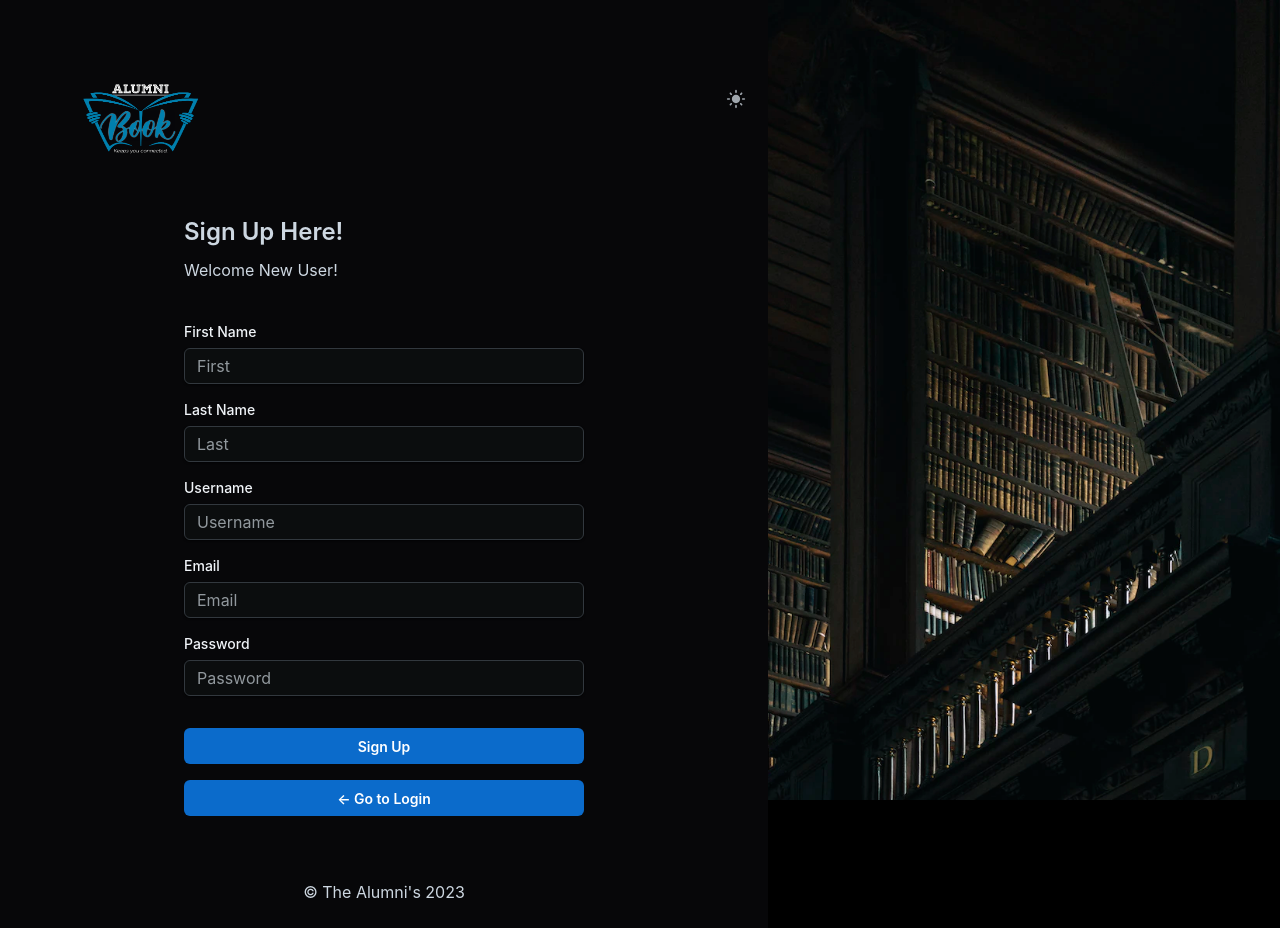
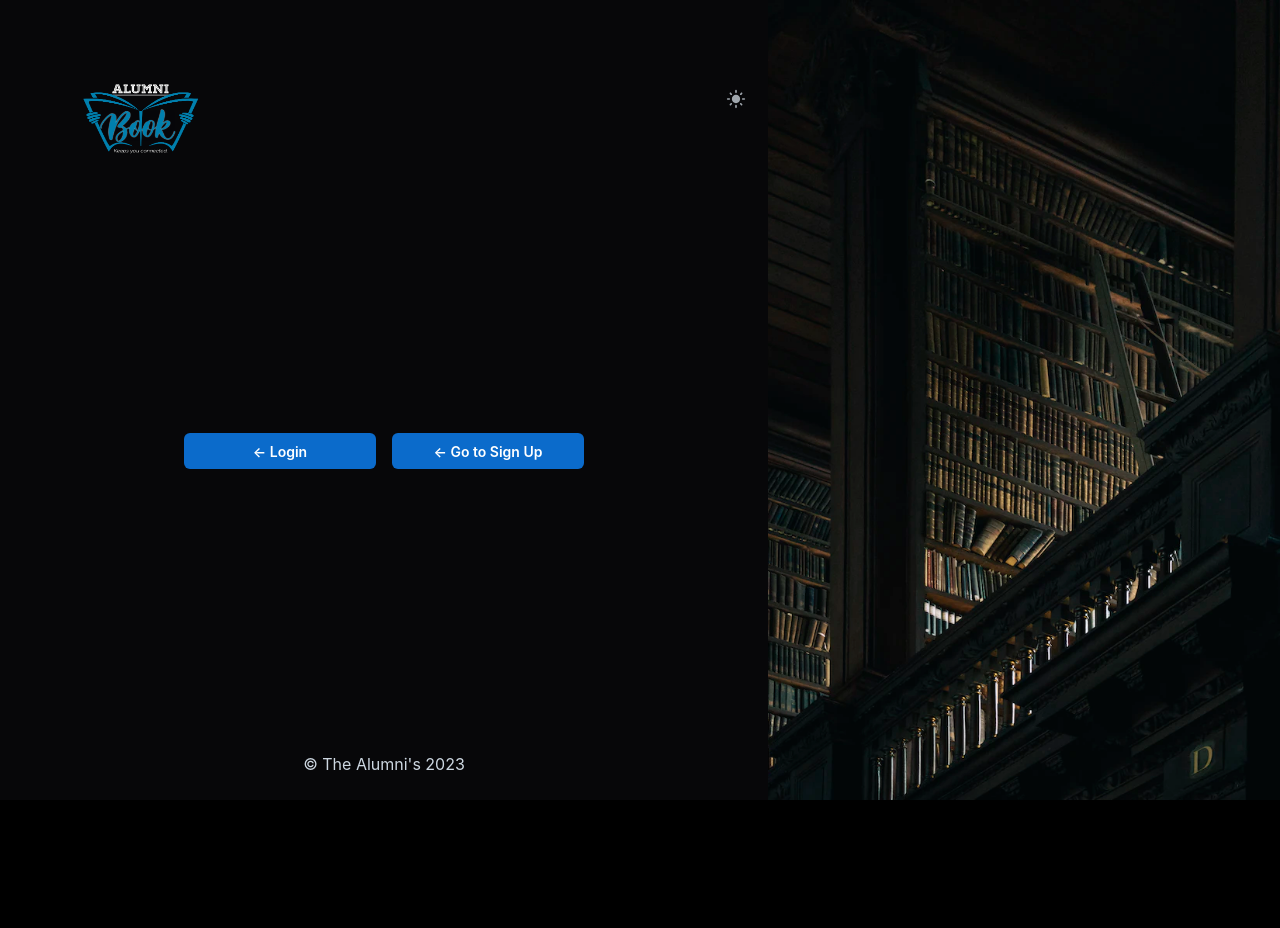
Before and after one commit to sonam-git/MEARN_Alumni_Book, a React (Create React App) app in the folder client/: page / in a window 1280 px wide. After the commit the page ends 800 px from the top, so only its background shows below. Built offline with nearby package versions, Linux system fonts and the light colour scheme.

Commit message:
update login/signup component. both working

```diff
--- a/client/src/components/Dashboard.js
+++ b/client/src/components/Dashboard.js
@@ -15,6 +15,8 @@ import ListItemButton from '@mui/joy/ListItemButton';
 import ListItemContent from '@mui/joy/ListItemContent';
 import ListSubheader from '@mui/joy/ListSubheader';
 import ListItemDecorator from '@mui/joy/ListItemDecorator';
+import Login from './Login';
+
 
 
 // Icons import
@@ -70,6 +72,9 @@ function ColorSchemeToggle() {
 }
 
 const Dashboard = () => {
+
+  const [showLogin, setShowLogin] = useState(false);
+
   const [drawerOpen, setDrawerOpen] = React.useState(false);
   const [isSheetOpen, setIsSheetOpen] = useState(false);
 
@@ -78,6 +83,10 @@ const Dashboard = () => {
 
 
   const [selectedItem, setSelectedItem] = useState('explore');
+
+  const handleShowLogin = () => {
+    setShowLogin(true);
+  };
 
   const handleItemClick = (item) => {
     setSelectedItem(item);
@@ -184,6 +193,7 @@ const Dashboard = () => {
               style={{
                 padding: '10px'
               }}
+              onClick={handleShowLogin}
             >
               <HomeIcon
               style={{
@@ -324,9 +334,9 @@ const Dashboard = () => {
         <Layout.Main>
         {showConnect && <Connect/>}
         {showExplore && <Explore/>}
+        {showLogin && <Login/>}
 
         </Layout.Main>
-
         {/* Right Side Profile View */}
 
         {isSheetOpen &&  (
--- a/client/src/components/Login.js
+++ b/client/src/components/Login.js
@@ -8,6 +8,7 @@ import Checkbox from '@mui/joy/Checkbox';
 import FormControl from '@mui/joy/FormControl';
 import FormLabel, { formLabelClasses } from '@mui/joy/FormLabel';
 import IconButton from '@mui/joy/IconButton';
+import HomeIcon from '@mui/icons-material/Home';
 // import Link from '@mui/joy/Link';
 import Input from '@mui/joy/Input';
 import Typography from '@mui/joy/Typography';
@@ -21,6 +22,7 @@ import { useMutation } from '@apollo/client';
 import { LOGIN } from '../utils/mutations';
 import Auth from '../utils/auth';
 import { Link } from 'react-router-dom';
+import { Grid } from '@mui/material';
 
 const ColorSchemeToggle = ({ onClick, ...props }) => {
   const { mode, setMode } = useColorScheme();
@@ -32,6 +34,9 @@ const ColorSchemeToggle = ({ onClick, ...props }) => {
     return <IconButton size="sm" variant="plain" color="neutral" disabled />;
   }
   return (
+    <div style={{ position: 'fixed', top: '100px', right: '10px' }}>
+    <Grid container spacing={1} alignItems="center">
+      <Grid item>
     <IconButton
       id="toggle-mode"
       size="sm"
@@ -40,16 +45,37 @@ const ColorSchemeToggle = ({ onClick, ...props }) => {
       aria-label="toggle light/dark mode"
       {...props}
       onClick={(event) => {
-        if (mode === 'light') {
-          setMode('dark');
+        if (mode === "light") {
+          setMode("dark");
         } else {
-          setMode('light');
+          setMode("light");
         }
         onClick?.(event);
       }}
     >
-      {mode === 'light' ? <DarkModeRoundedIcon /> : <LightModeRoundedIcon />}
+      {mode === "light" ? <DarkModeRoundedIcon /> : <LightModeRoundedIcon />}
     </IconButton>
+    </Grid>
+    <Grid item>
+    <Link to="/"><IconButton
+              size="sm"
+              variant="outlined"
+              color="primary"
+              component="a"
+              style={{
+                padding: '10px'
+              }}
+            >
+              <HomeIcon
+              style={{
+                marginRight: '5px'
+              }}
+              />
+              Home
+            </IconButton></Link>
+    </Grid>
+    </Grid>
+    </div>
   );
 };
 
@@ -222,9 +248,9 @@ const ColorSchemeToggle = ({ onClick, ...props }) => {
                 checked={formState.persistent}
                 onChange={handleChange}
               />
-                <Link fontSize="sm" href="#replace-with-a-link" fontWeight="lg">
+                {/* <Link fontSize="sm" href="#replace-with-a-link" fontWeight="lg">
                   Forgot your password?
-                </Link>
+                </Link> */}
               </Box>
               {error ? (
           <div>
--- a/client/src/components/Signup.js
+++ b/client/src/components/Signup.js
@@ -7,7 +7,7 @@ import Button from "@mui/joy/Button";
 import FormControl from "@mui/joy/FormControl";
 import FormLabel, { formLabelClasses } from "@mui/joy/FormLabel";
 import IconButton from "@mui/joy/IconButton";
-// import Link from "@mui/joy/Link";
+import HomeIcon from '@mui/icons-material/Home';
 import Input from "@mui/joy/Input";
 import Typography from "@mui/joy/Typography";
 import DarkModeRoundedIcon from "@mui/icons-material/DarkModeRounded";
@@ -19,18 +19,24 @@ import { ADD_USER } from "../utils/mutations";
 import Auth from "../utils/auth";
 import { useMutation } from "@apollo/client";
 import { Link } from 'react-router-dom';
+import { Grid } from "@mui/material";
+
 
 // allows toggling between light and dark modes.
 const ColorSchemeToggle = ({ onClick, ...props }) => {
   const { mode, setMode } = useColorScheme();
-  const [mounted, setMounted] = React.useState(false);
+  const [mounted, setMounted] = useState(false);
   React.useEffect(() => {
     setMounted(true);
   }, []);
   if (!mounted) {
-    return <IconButton size="sm" variant="plain" color="neutral" disabled />;
+    return <IconButton size="sm" variant="plain" color="neutral" disabled />
+    ;
   }
   return (
+    <div style={{ position: 'fixed', top: '100px', right: '10px' }}>
+    <Grid container spacing={1} alignItems="center">
+      <Grid item>
     <IconButton
       id="toggle-mode"
       size="sm"
@@ -49,6 +55,27 @@ const ColorSchemeToggle = ({ onClick, ...props }) => {
     >
       {mode === "light" ? <DarkModeRoundedIcon /> : <LightModeRoundedIcon />}
     </IconButton>
+    </Grid>
+    <Grid item>
+    <Link to="/"><IconButton
+              size="sm"
+              variant="outlined"
+              color="primary"
+              component="a"
+              style={{
+                padding: '10px'
+              }}
+            >
+              <HomeIcon
+              style={{
+                marginRight: '5px'
+              }}
+              />
+              Home
+            </IconButton></Link>
+    </Grid>
+    </Grid>
+    </div>
   );
 };
 
@@ -176,7 +203,8 @@ export const Signup = () => {
               </Typography>
             </div>
             <form onSubmit={handleFormSubmit}>
-              <FormControl required>
+            <div style={{ display: 'flex', columnGap: 3}}>
+  <FormControl required >
     <FormLabel>First Name</FormLabel>
     <Input
       placeholder="First"
@@ -196,6 +224,7 @@ export const Signup = () => {
       onChange={handleChange}
     />
   </FormControl>
+</div>
               <FormControl required>
                 <FormLabel>Username</FormLabel>
                 <Input
--- a/client/src/pages/Home.js
+++ b/client/src/pages/Home.js
@@ -1,14 +1,184 @@
-// import necessary components
-import Signup from "../components/Signup";
+import React from 'react';
+import { CssVarsProvider, useColorScheme } from '@mui/joy/styles';
+import GlobalStyles from '@mui/joy/GlobalStyles';
+import CssBaseline from '@mui/joy/CssBaseline';
+import Box from '@mui/joy/Box';
+import Button from '@mui/joy/Button';
+import IconButton from '@mui/joy/IconButton';
+import { formLabelClasses } from '@mui/joy/FormLabel';
+import Typography from '@mui/joy/Typography';
+import DarkModeRoundedIcon from '@mui/icons-material/DarkModeRounded';
+import LightModeRoundedIcon from '@mui/icons-material/LightModeRounded';
+import DarkModePicture from '../assets/images/darkmode-pic.webp';
+import LightModePicture from '../assets/images/lightmode-pic.jpg';
+import Logo from '../assets/images/AB_Logo.png';
+import { Link } from 'react-router-dom';
+import { Grid } from '@material-ui/core';
 
+const ColorSchemeToggle = ({ onClick, ...props }) => {
+  const { mode, setMode } = useColorScheme();
+  const [mounted, setMounted] = React.useState(false);
+  React.useEffect(() => {
+    setMounted(true);
+  }, []);
+  if (!mounted) {
+    return <IconButton size="sm" variant="plain" color="neutral" disabled />;
+  }
+  return (
+    <IconButton
+      id="toggle-mode"
+      size="sm"
+      variant="plain"
+      color="neutral"
+      aria-label="toggle light/dark mode"
+      {...props}
+      onClick={(event) => {
+        if (mode === 'light') {
+          setMode('dark');
+        } else {
+          setMode('light');
+        }
+        onClick?.(event);
+      }}
+    >
+      {mode === 'light' ? <DarkModeRoundedIcon /> : <LightModeRoundedIcon />}
+    </IconButton>
 
-// Home page
-const Home = () => {
-    return (
-      <div className="container">
-        <Signup />
-      </div>
-    );
-  };
+  );
 
-  export default Home;
+};
+
+ export const Home = () => {
+
+  return (
+    <CssVarsProvider
+      defaultMode="dark"
+      disableTransitionOnChange
+    >
+      <CssBaseline />
+      <GlobalStyles
+        styles={{
+          ':root': {
+            '--Collapsed-breakpoint': '1000px', // form will stretch when viewport is below `769px`
+            '--Cover-width': '40vw', // must be `vw` only
+            '--Form-maxWidth': '1150px',
+            '--Transition-duration': '0.4s', // set to `none` to disable transition
+          },
+        }}
+      />
+      <Box
+        sx={(theme) => ({
+          width:
+            'clamp(100vw - var(--Cover-width), (var(--Collapsed-breakpoint) - 100vw) * 999, 100vw)',
+          transition: 'width var(--Transition-duration)',
+          transitionDelay: 'calc(var(--Transition-duration) + 0.1s)',
+          position: 'relative',
+          zIndex: 1,
+          display: 'flex',
+          justifyContent: 'flex-end',
+          backdropFilter: 'blur(4px)',
+          backgroundColor: 'rgba(255 255 255 / 0.6)',
+          [theme.getColorSchemeSelector('dark')]: {
+            backgroundColor: 'rgba(19 19 24 / 0.4)',
+          },
+        })}
+      >
+        <Box
+          sx={{
+            display: 'flex',
+            flexDirection: 'column',
+            minHeight: '100dvh',
+            width:
+              'clamp(var(--Form-maxWidth), (var(--Collapsed-breakpoint) - 100vw) * 999, 100%)',
+            maxWidth: '100%',
+            px: 2,
+          }}
+        >
+          <Box
+            component="header"
+            sx={{
+              py: 3,
+              display: 'flex',
+              alignItems: 'center',
+              justifyContent: 'space-between',
+            }}
+          >
+
+               {/* Logo */}
+          <img src={Logo} alt="Logo" width={250} height={150} />
+
+            <ColorSchemeToggle />
+          </Box>
+          <Box
+            component="main"
+            sx={{
+              my: 'auto',
+              py: 2,
+              pb: 5,
+              display: 'flex',
+              flexDirection: 'column',
+              gap: 2,
+              width: 400,
+              maxWidth: '100%',
+              mx: 'auto',
+              borderRadius: 'sm',
+              '& form': {
+                display: 'flex',
+                flexDirection: 'column',
+                gap: 2,
+              },
+              [`& .${formLabelClasses.asterisk}`]: {
+                visibility: 'hidden',
+              },
+            }}
+          >
+   <Grid container spacing={2}>
+      <Grid item xs={12} sm={6}>
+        <Link to="/login">
+          <Button fullWidth>← Login</Button>
+        </Link>
+      </Grid>
+      <Grid item xs={12} sm={6}>
+        <Link to="/signup">
+          <Button fullWidth>← Go to Sign Up</Button>
+        </Link>
+      </Grid>
+    </Grid>
+
+          </Box>
+          <Box component="footer" sx={{ py: 3 }}>
+            <Typography level="body3" textAlign="center">
+              © The Alumni's {new Date().getFullYear()}
+            </Typography>
+          </Box>
+        </Box>
+      </Box>
+      <Box
+        sx={(theme) => ({
+          height: '100%',
+          position: 'fixed',
+          right: 0,
+          top: 0,
+          bottom: 0,
+           // Set the left value to "unset"
+          left: 'clamp(0px, (100vw - var(--Collapsed-breakpoint)) * 999, 100vw - var(--Cover-width))',
+          transition:
+            'background-image var(--Transition-duration), right var(--Transition-duration) !important',
+          transitionDelay: 'calc(var(--Transition-duration) + 0.1s)',
+          backgroundColor: 'background.level1',
+          backgroundSize: 'cover',
+          backgroundPosition: 'right center', // Update the background position
+          backgroundRepeat: 'no-repeat',
+          backgroundImage:
+          `url(${LightModePicture})`,
+          [theme.getColorSchemeSelector('dark')]: {
+            backgroundImage:
+            `url(${DarkModePicture})`,
+          },
+        })}
+      />
+    </CssVarsProvider>
+  );
+}
+
+export default Home;
```
Lines whose indentation alone changed are shown as unchanged.
